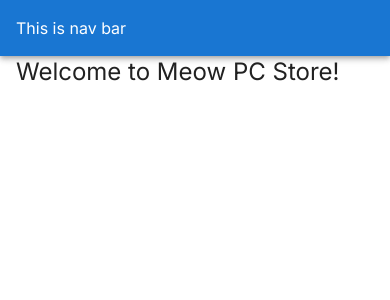
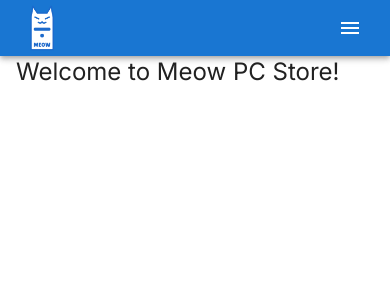
Before and after one commit to DinhL3/meow-pc-store-frontend, a React (Vite) app: page / in a window 390 px wide. Shown: the top 300 px of the page. Built offline with nearby package versions, Linux system fonts and the light colour scheme.

Commit message:
responsive nav bar done

```diff
--- a/src/components/NavBar/ResponsiveNavBar.tsx
+++ b/src/components/NavBar/ResponsiveNavBar.tsx
@@ -1,5 +1,5 @@
-import { useState, useEffect } from 'react';
-import { Link, Navigate, useNavigate } from 'react-router-dom';
+import { useState, useCallback, useMemo } from 'react';
+import { Link, useNavigate } from 'react-router-dom';
 import {
   AppBar,
   Box,
@@ -8,22 +8,232 @@ import {
   Typography,
   Menu,
   Container,
-  Tooltip,
   MenuItem,
   Button,
-  CircularProgress,
 } from '@mui/material';
-import {
-  Menu as MenuIcon,
-  AccountCircle as AccountCircleIcon,
-  Login as LoginIcon,
-} from '@mui/icons-material';
+import { Menu as MenuIcon } from '@mui/icons-material';
+import { useMediaQuery, useTheme } from '@mui/material';
 
+import logoImage from '../../assets/new-logo-sm.png';
+
+// Constants
+const LOGO_HEIGHT = {
+  mobile: '52px',
+  desktop: '52px',
+} as const;
+
+const BREAKPOINT = 'md';
+
+const PAGES = [
+  { label: 'Buy PC', path: '/buy-pc' },
+  { label: 'Build your own', path: '/build-your-own' },
+  { label: 'About', path: '/about' },
+] as const;
+
+// Types
+interface LogoProps {
+  isMobile: boolean;
+  onNavigate: (path: string) => void;
+}
+
+interface MobileNavProps {
+  pages: typeof PAGES;
+  anchorEl: HTMLElement | null;
+  onOpenMenu: (event: React.MouseEvent<HTMLElement>) => void;
+  onCloseMenu: () => void;
+  onNavigate: (path: string) => void;
+}
+
+interface DesktopNavProps {
+  pages: typeof PAGES;
+}
+
+// Custom hook
+function useIsMobile(): boolean {
+  const theme = useTheme();
+  return useMediaQuery(theme.breakpoints.down(BREAKPOINT));
+}
+
+// Sub-components
+const Logo = ({ isMobile, onNavigate }: LogoProps) => {
+  const handleLogoClick = useCallback(
+    (e: React.MouseEvent) => {
+      e.preventDefault();
+      onNavigate('/');
+    },
+    [onNavigate]
+  );
+
+  return (
+    <Box
+      component={Link}
+      to="/"
+      onClick={handleLogoClick}
+      sx={{
+        display: 'flex',
+        alignItems: 'center',
+        textDecoration: 'none',
+      }}
+    >
+      <img
+        src={logoImage}
+        alt="Company Logo"
+        style={{
+          height: isMobile ? LOGO_HEIGHT.mobile : LOGO_HEIGHT.desktop,
+          width: 'auto',
+          objectFit: 'contain',
+          display: 'block',
+        }}
+      />
+    </Box>
+  );
+};
+
+const MobileNav = ({
+  pages,
+  anchorEl,
+  onOpenMenu,
+  onCloseMenu,
+  onNavigate,
+}: MobileNavProps) => {
+  const handleMenuItemClick = useCallback(
+    (path: string) => {
+      onCloseMenu();
+      onNavigate(path);
+    },
+    [onCloseMenu, onNavigate]
+  );
+
+  return (
+    <>
+      <IconButton
+        size="large"
+        aria-label="Open navigation menu"
+        aria-controls="mobile-menu"
+        aria-haspopup="true"
+        onClick={onOpenMenu}
+        color="inherit"
+      >
+        <MenuIcon />
+      </IconButton>
+
+      <Menu
+        id="mobile-menu"
+        anchorEl={anchorEl}
+        anchorOrigin={{
+          vertical: 'bottom',
+          horizontal: 'right',
+        }}
+        keepMounted
+        transformOrigin={{
+          vertical: 'top',
+          horizontal: 'right',
+        }}
+        open={Boolean(anchorEl)}
+        onClose={onCloseMenu}
+      >
+        {pages.map((page) => (
+          <MenuItem
+            key={page.path}
+            onClick={() => handleMenuItemClick(page.path)}
+          >
+            <Typography component="span">{page.label}</Typography>
+          </MenuItem>
+        ))}
+      </Menu>
+    </>
+  );
+};
+
+const DesktopNav = ({ pages }: DesktopNavProps) => (
+  <Box sx={{ display: 'flex', gap: 1 }}>
+    {pages.map((page) => (
+      <Button
+        key={page.path}
+        component={Link}
+        to={page.path}
+        sx={{
+          color: 'white',
+          textDecoration: 'none',
+          textTransform: 'none',
+          fontSize: '1rem',
+          '&:hover': {
+            textDecoration: 'underline',
+          },
+        }}
+      >
+        {page.label}
+      </Button>
+    ))}
+  </Box>
+);
+
+// Main component
 function ResponsiveNavBar() {
+  const navigate = useNavigate();
+  const [anchorElNav, setAnchorElNav] = useState<HTMLElement | null>(null);
+  const isMobile = useIsMobile();
+
+  // Memoized handlers
+  const handleOpenNavMenu = useCallback(
+    (event: React.MouseEvent<HTMLElement>) => {
+      setAnchorElNav(event.currentTarget);
+    },
+    []
+  );
+
+  const handleCloseNavMenu = useCallback(() => {
+    setAnchorElNav(null);
+  }, []);
+
+  const handleNavigation = useCallback(
+    (path: string) => {
+      navigate(path);
+    },
+    [navigate]
+  );
+
+  // Memoized layout components
+  const mobileLayout = useMemo(
+    () => (
+      <>
+        <Logo isMobile={isMobile} onNavigate={handleNavigation} />
+        <Box sx={{ flexGrow: 1 }} />
+        <MobileNav
+          pages={PAGES}
+          anchorEl={anchorElNav}
+          onOpenMenu={handleOpenNavMenu}
+          onCloseMenu={handleCloseNavMenu}
+          onNavigate={handleNavigation}
+        />
+      </>
+    ),
+    [
+      anchorElNav,
+      handleNavigation,
+      handleOpenNavMenu,
+      handleCloseNavMenu,
+      isMobile,
+    ]
+  );
+
+  const desktopLayout = useMemo(
+    () => (
+      <>
+        <Logo isMobile={isMobile} onNavigate={handleNavigation} />
+        <Box sx={{ flexGrow: 1 }} />
+        <DesktopNav pages={PAGES} />
+      </>
+    ),
+    [handleNavigation, isMobile]
+  );
+
   return (
     <AppBar position="static">
-      <Container maxWidth="xl">
-        <Toolbar disableGutters>This is nav bar</Toolbar>
+      <Container maxWidth="lg">
+        <Toolbar disableGutters sx={{ minHeight: { xs: 56, sm: 64 } }}>
+          {isMobile ? mobileLayout : desktopLayout}
+        </Toolbar>
       </Container>
     </AppBar>
   );
```
Also changed, not shown: src/assets/new-logo-sm.png (added).
